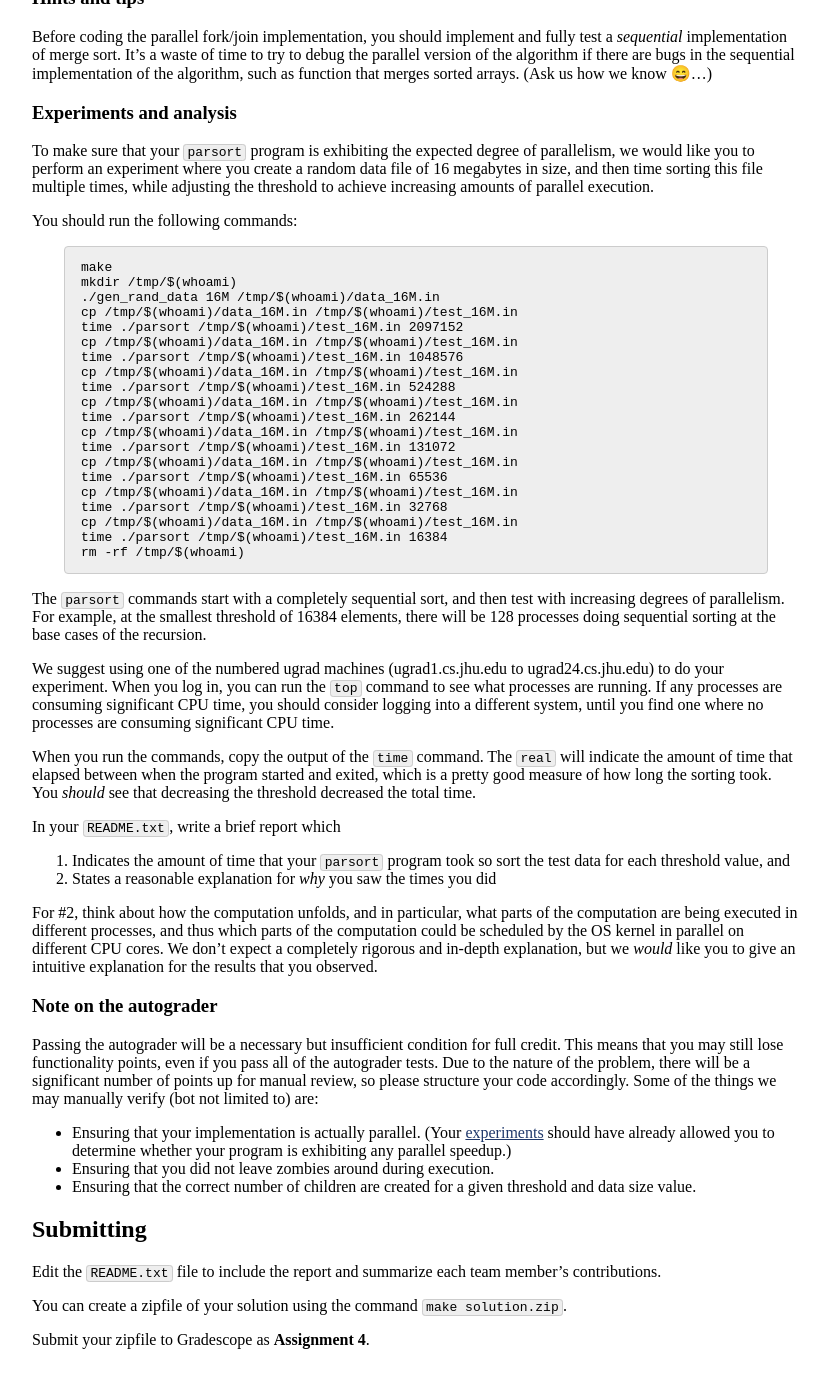
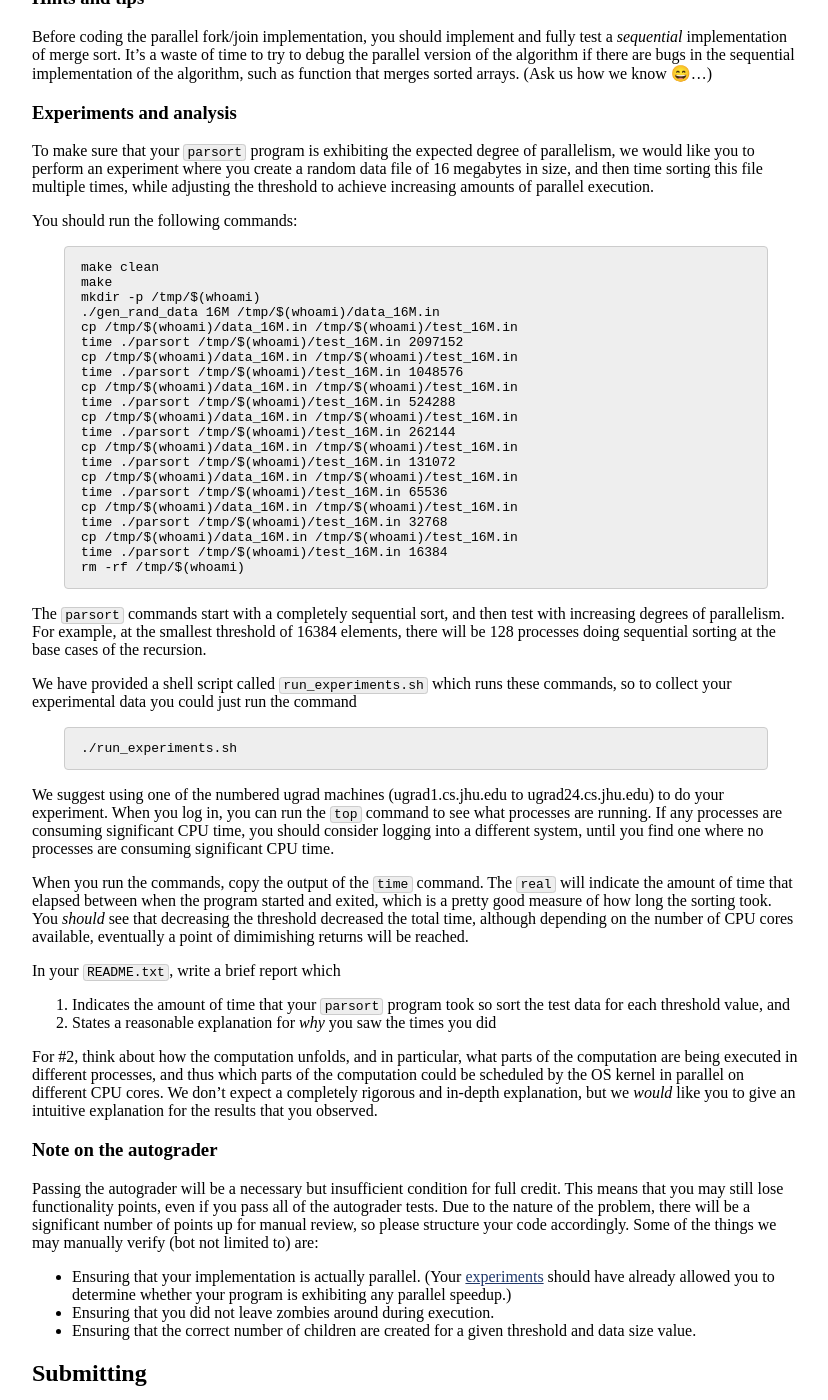
Before and after one commit to jhucsf/fall2022, a Jekyll site: the page built from assign/assign04.md, in a window 1280 px wide and 1400 px high, scrolled down 4672 px. Shown: the whole window, without its empty margins (224-1052 px from the left). Built offline with Jekyll 4.4.1, drawn with Linux system fonts in a browser that asks for light colours.

Commit message:
easy way to run experiments

````diff
--- a/assign/assign04.md
+++ b/assign/assign04.md
@@ -350,8 +350,9 @@ of parallel execution.
 You should run the following commands:
 
 ```
+make clean
 make
-mkdir /tmp/$(whoami)
+mkdir -p /tmp/$(whoami)
 ./gen_rand_data 16M /tmp/$(whoami)/data_16M.in
 cp /tmp/$(whoami)/data_16M.in /tmp/$(whoami)/test_16M.in
 time ./parsort /tmp/$(whoami)/test_16M.in 2097152
@@ -378,6 +379,14 @@ For example, at the smallest threshold of 16384 elements, there
 will be 128 processes doing sequential sorting at the
 base cases of the recursion.
 
+We have provided a shell script called `run_experiments.sh` which
+runs these commands, so to collect your experimental data you could
+just run the command
+
+```
+./run_experiments.sh
+```
+
 We suggest using one of the numbered ugrad machines (ugrad1.cs.jhu.edu
 to ugrad24.cs.jhu.edu) to do your experiment. When you log in, you can
 run the `top` command to see what processes are running. If any processes
@@ -389,7 +398,9 @@ When you run the commands, copy the output of the `time` command. The
 `real` will indicate the amount of time that elapsed between when
 the program started and exited, which is a pretty good measure of
 how long the sorting took.  You *should* see that decreasing the
-threshold decreased the total time.
+threshold decreased the total time, although depending on the number
+of CPU cores available, eventually a point of dimimishing returns
+will be reached.
 
 In your `README.txt`, write a brief report which
 
````
